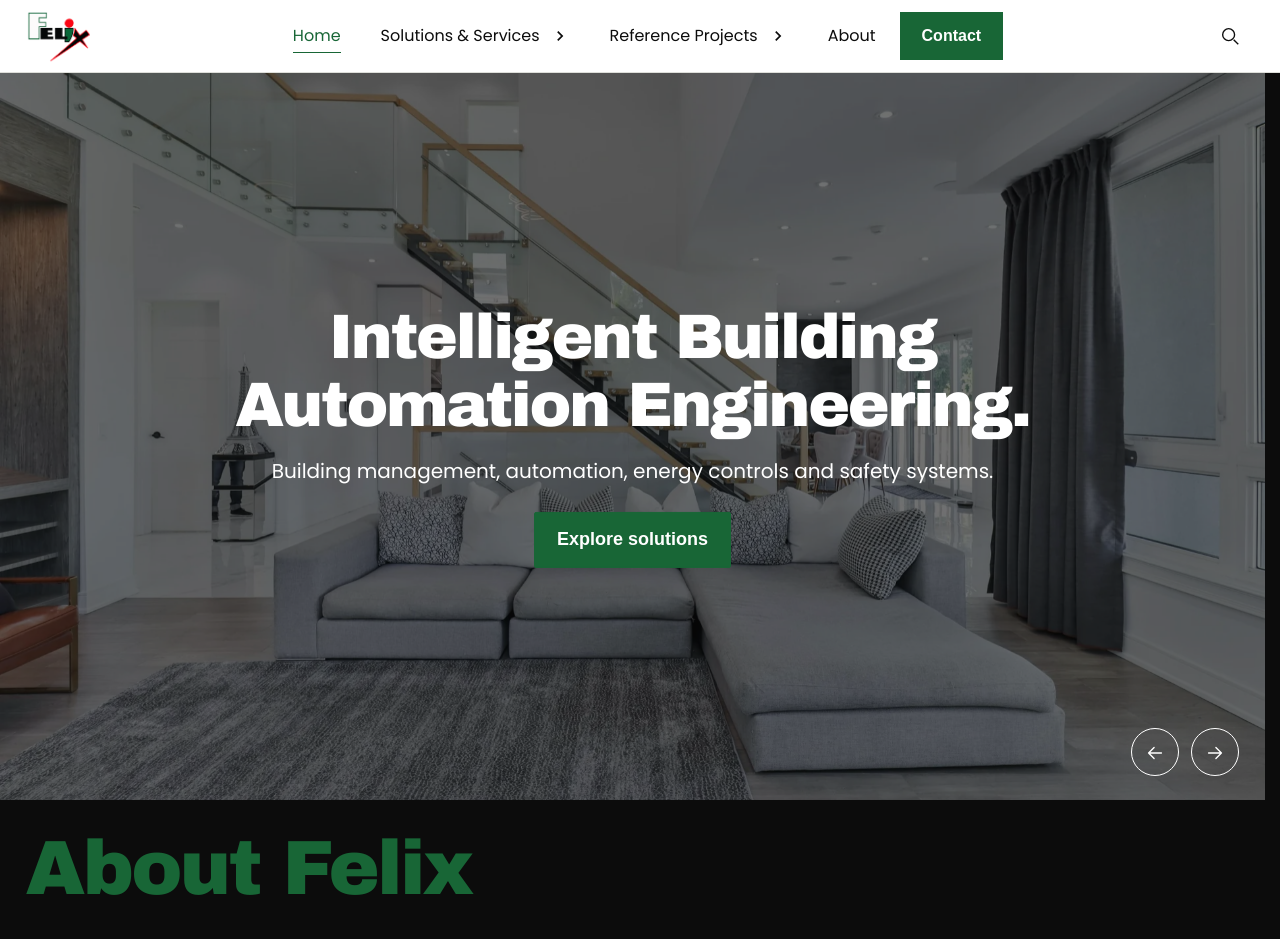
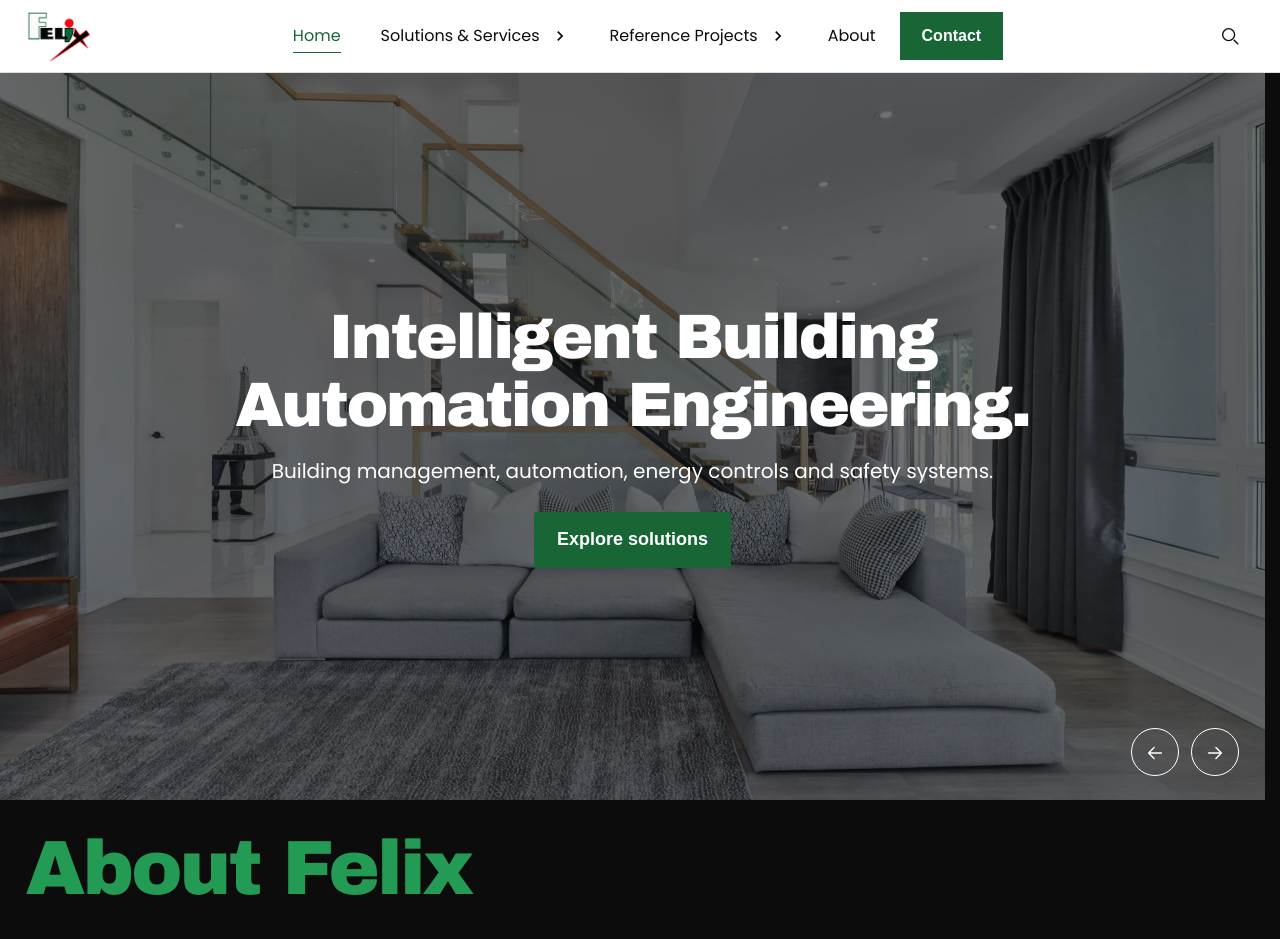
Before and after one commit to GatorAlli/fcl-web, a Next.js app: page / in a window 1280 px wide. Shown: the top 939 px of the page. Built offline with nearby package versions, Linux system fonts and the light colour scheme; a web font is replaced by a local one.

Commit message:
Brighten green foreground accents on dark backgrounds

```diff
--- a/app/globals.css
+++ b/app/globals.css
@@ -10,6 +10,7 @@
   --color-ink: var(--ink);
   --color-muted: var(--muted);
   --color-brand: var(--green);
+  --color-accent: var(--accent-ink);
   --color-brand-deep: var(--green-deep);
   --color-brand-wash: var(--green-wash);
   --color-link: var(--link-ink);
@@ -24,14 +25,15 @@
   --muted: #dedfda;
   --rule: #444b46;
   --green: #186636;
+  --accent-ink: #239b54;
   --green-deep: #12502b;
   --green-wash: #243a2b;
-  --navy: var(--green);
+  --navy: var(--accent-ink);
   --navy-wash: #1a2a21;
   --red: var(--green);
-  --red-text: var(--green);
+  --red-text: var(--accent-ink);
   --band: #0c0c0c;
-  --link-ink: var(--green);
+  --link-ink: var(--accent-ink);
 }
 
 /* Shared layout and components */
@@ -100,11 +102,11 @@ button:disabled {
   @apply opacity-[0.65];
 }
 a {
-  @apply text-brand;
+  @apply text-accent;
   text-decoration: none;
 }
 a:hover {
-  @apply text-brand-deep;
+  @apply text-accent;
 }
 :focus-visible {
   outline: 2px solid var(--green);
@@ -214,10 +216,10 @@ figcaption {
 }
 .fcl-button.is-secondary {
   background: transparent;
-  @apply text-brand;
+  @apply text-accent;
 }
 .fcl-button.is-secondary:hover {
-  @apply [background:var(--green-wash)] text-brand-deep;
+  @apply [background:var(--green-wash)] text-accent;
 }
 .fcl-link,
 .section-action {
@@ -259,7 +261,7 @@ figcaption {
   font: 400 16px/1.4 var(--font-reading);
 }
 .studio-primary > :is(.current, [aria-current="page"], [aria-expanded="true"]) {
-  @apply text-brand;
+  @apply text-accent;
 }
 .nav-label {
   @apply relative;
@@ -319,7 +321,7 @@ figcaption {
 }
 .studio-icon:hover,
 .studio-menu-toggle:hover {
-  @apply text-brand [background:var(--green-wash)];
+  @apply text-accent [background:var(--green-wash)];
 }
 .studio-menu-toggle {
   @apply hidden;
@@ -469,7 +471,7 @@ textarea {
   padding: 12px 16px;
   border: 0;
   background: transparent;
-  @apply text-brand;
+  @apply text-accent;
 }
 .search-results a {
   @apply block;
@@ -751,7 +753,7 @@ textarea {
   padding: 10px;
   background: transparent;
   border: 0;
-  @apply text-brand;
+  @apply text-accent;
 }
 .project-sector-arrow svg {
   @apply w-[24px] h-[24px];
@@ -771,11 +773,11 @@ textarea {
   font: 700 clamp(18px, 1.7vw, 26px) / 1.3 var(--font-display);
 }
 .project-sector-name[aria-pressed="true"] {
-  @apply text-brand;
+  @apply text-accent;
   border-color: var(--green);
 }
 .project-sector-name:hover {
-  @apply text-brand-deep;
+  @apply text-accent;
 }
 .project-all-label {
   @apply hidden;
@@ -938,7 +940,7 @@ textarea {
 button.fcl-link {
   border: 0;
   background: transparent;
-  @apply text-brand;
+  @apply text-accent;
   font: inherit;
 }
 .review-actions {
@@ -1006,7 +1008,7 @@ button.fcl-link {
 }
 .brand-select-item[data-highlighted],
 .brand-select-item[data-selected] {
-  @apply [background:var(--green-wash)] text-brand;
+  @apply [background:var(--green-wash)] text-accent;
 }
 .brand-select-item svg {
   @apply w-[18px] h-[18px];
@@ -1333,7 +1335,7 @@ main :is(h1, h2, .fcl-intro-lead, .opening-statement):not(.sr-only) {
   margin: 0;
   font: 700 clamp(30px, 3.4vw, 48px) / 1.16 var(--font-display);
   letter-spacing: -0.035em;
-  @apply text-brand;
+  @apply text-accent;
 }
 .company-data-sheet {
   margin: 0;
@@ -1388,7 +1390,7 @@ main :is(h1, h2, .fcl-intro-lead, .opening-statement):not(.sr-only) {
   margin: 0 0 20px;
   font: 700 clamp(28px, 3vw, 42px) / 1.2 var(--font-display);
   letter-spacing: -0.025em;
-  @apply text-brand;
+  @apply text-accent;
 }
 .profile-statement figcaption {
   @apply text-muted;
@@ -1487,6 +1489,7 @@ a:hover {
 .studio-header {
   color-scheme: light;
   --ink: #0c0c0c;
+  --accent-ink: var(--green);
   --green-wash: #edf4ee;
   --link-ink: var(--green);
   --rule: #dedfda;
@@ -1514,7 +1517,7 @@ a:hover {
 .studio-header
   .studio-primary
   > :is(a, button):is(:hover, :focus-visible, :active) {
-  @apply text-brand;
+  @apply text-accent;
 }
 .studio-header
   .studio-primary
@@ -1527,7 +1530,8 @@ a:hover {
   --ink: #f6f6f3;
   --rule: #444b46;
   --green-wash: #243a2b;
-  --link-ink: var(--green);
+  --accent-ink: #239b54;
+  --link-ink: var(--accent-ink);
   @apply [background:var(--paper)] text-ink;
 }
 .studio-menu h2,
@@ -2103,6 +2107,7 @@ main :is(h1, h2, .fcl-intro-lead, .opening-statement):not(.sr-only) {
   --paper: #ffffff;
   --panel: #ffffff;
   --ink: #0c0c0c;
+  --accent-ink: var(--green);
   --muted: #414a43;
   --rule: #a6afa7;
   --navy: var(--green);
@@ -2523,7 +2528,7 @@ main :is(h1, h2, .fcl-intro-lead, .opening-statement):not(.sr-only) {
 .studio-home .home-markets .module-title {
   font-family: var(--font-impact);
   font-weight: 400;
-  @apply text-brand;
+  @apply text-accent;
   font-size: clamp(48px, 6.7vw, 108px);
   letter-spacing: -0.045em;
 }
--- a/components/site/company.tsx
+++ b/components/site/company.tsx
@@ -27,7 +27,7 @@ export function Company() {
             <AnimatedCopy>
               <span className="block whitespace-nowrap">We advise, we design,</span>{" "}
               <span className="block whitespace-nowrap">
-                we assess and we <span className="text-brand">deliver.</span>
+                we assess and we <span className="text-accent">deliver.</span>
               </span>
             </AnimatedCopy>
           </blockquote>
```
